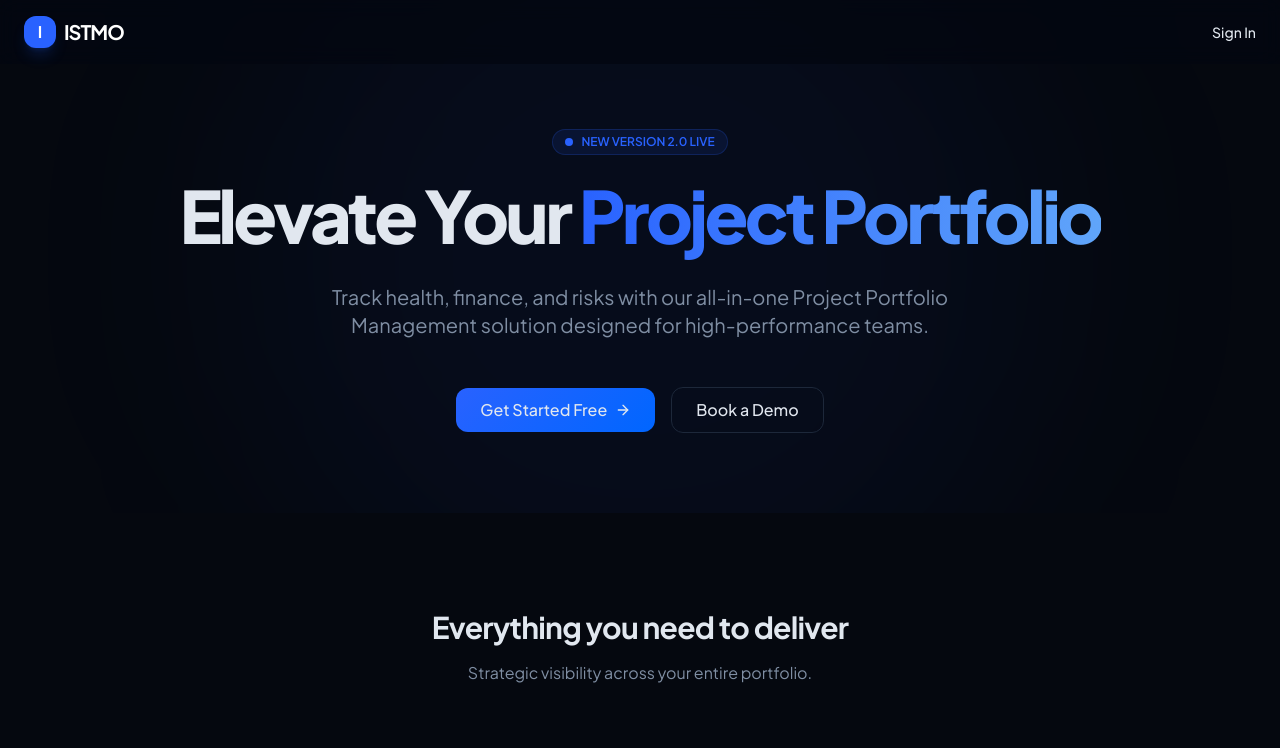
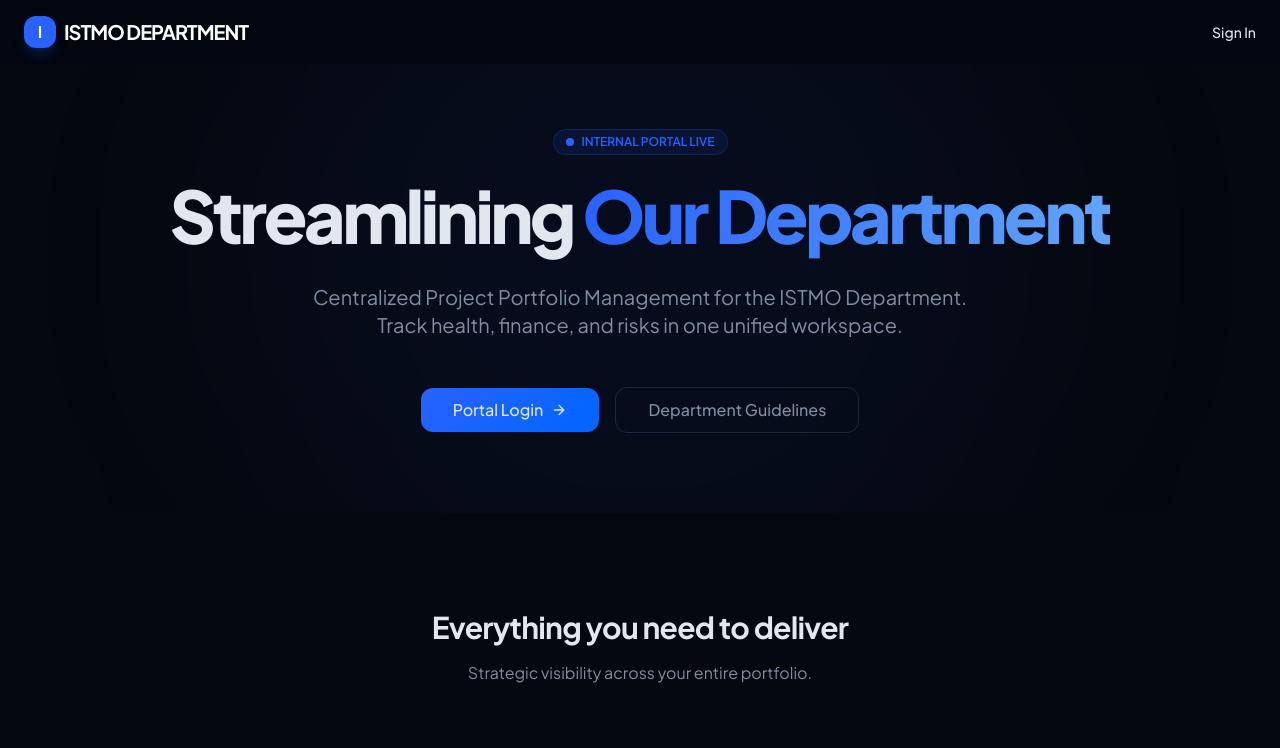
Before and after one commit to shukrishariff-oms/project-management-system, a React (Vite) app in the folder frontend/: page / in a window 1280 px wide. Shown: the top 748 px of the page. Built offline with nearby package versions, Linux system fonts and the light colour scheme; no server answers.

Commit message:
Branding: Customize copy for ISTMO DEPARTMENT internal use

```diff
--- a/frontend/src/components/DashboardLayout.jsx
+++ b/frontend/src/components/DashboardLayout.jsx
@@ -57,7 +57,7 @@ const DashboardLayout = ({ children, headerActions }) => {
             <header className="lg:hidden fixed top-0 left-0 right-0 h-16 nav-blur flex items-center justify-between px-6 z-[40]">
                 <div className="flex items-center gap-2">
                     <div className="w-8 h-8 bg-primary rounded-lg flex items-center justify-center font-bold text-white shadow-lg shadow-primary/20">I</div>
-                    <span className="text-white font-bold tracking-tighter">ISTMO</span>
+                    <span className="text-white font-bold tracking-tighter">ISTMO DEPARTMENT</span>
                 </div>
                 <button
                     onClick={toggleMobileMenu}
@@ -88,8 +88,8 @@ const DashboardLayout = ({ children, headerActions }) => {
                         <LayoutGrid size={20} className="text-white" />
                     </div>
                     <div>
-                        <h1 className="text-white font-bold text-sm tracking-tight leading-none">ISTMO Platform</h1>
-                        <span className="text-[10px] text-muted-foreground font-semibold uppercase tracking-wider">Enterprise Suite</span>
+                        <h1 className="text-white font-bold text-sm tracking-tight leading-none uppercase">ISTMO Department</h1>
+                        <span className="text-[10px] text-muted-foreground font-semibold uppercase tracking-wider">Internal Workspace</span>
                     </div>
                     <button
                         onClick={() => setIsMobileMenuOpen(false)}
--- a/frontend/src/pages/LandingPage.jsx
+++ b/frontend/src/pages/LandingPage.jsx
@@ -20,7 +20,7 @@ const LandingPage = () => {
                 <div className="max-w-7xl mx-auto flex justify-between items-center">
                     <div className="flex items-center gap-2">
                         <div className="w-8 h-8 bg-primary rounded-lg flex items-center justify-center font-bold text-white shadow-lg shadow-primary/20">I</div>
-                        <span className="text-xl font-bold tracking-tighter text-white">ISTMO</span>
+                        <span className="text-xl font-bold tracking-tighter text-white uppercase">ISTMO Department</span>
                     </div>
                     <Link to="/login" className="text-sm font-medium hover:text-primary transition-colors">
                         Sign In
@@ -36,20 +36,20 @@ const LandingPage = () => {
                             <span className="animate-ping absolute inline-flex h-full w-full rounded-full bg-primary opacity-75"></span>
                             <span className="relative inline-flex rounded-full h-2 w-2 bg-primary"></span>
                         </span>
-                        NEW VERSION 2.0 LIVE
+                        INTERNAL PORTAL LIVE
                     </div>
                     <h1 className="text-5xl md:text-7xl font-extrabold mb-8 tracking-tighter leading-[1.1]">
-                        Elevate Your <span className="bg-gradient-to-r from-primary to-blue-400 bg-clip-text text-transparent">Project Portfolio</span>
+                        Streamlining <span className="bg-gradient-to-r from-primary to-blue-400 bg-clip-text text-transparent">Our Department</span>
                     </h1>
                     <p className="text-lg md:text-xl text-muted-foreground mb-12 max-w-2xl mx-auto leading-relaxed">
-                        Track health, finance, and risks with our all-in-one Project Portfolio Management solution designed for high-performance teams.
+                        Centralized Project Portfolio Management for the ISTMO Department. Track health, finance, and risks in one unified workspace.
                     </p>
                     <div className="flex flex-col sm:flex-row items-center justify-center gap-4">
-                        <Link to="/login" className="premium-button flex items-center gap-2">
-                            Get Started Free <ArrowRight className="w-4 h-4" />
+                        <Link to="/login" className="premium-button flex items-center gap-2 px-8">
+                            Portal Login <ArrowRight className="w-4 h-4" />
                         </Link>
-                        <button className="px-6 py-2.5 rounded-lg border border-border hover:bg-secondary transition-colors font-medium">
-                            Book a Demo
+                        <button className="px-8 py-2.5 rounded-lg border border-border hover:bg-secondary transition-colors font-medium text-muted-foreground hover:text-white">
+                            Department Guidelines
                         </button>
                     </div>
                 </div>
--- a/frontend/src/pages/LoginPage.jsx
+++ b/frontend/src/pages/LoginPage.jsx
@@ -55,7 +55,7 @@ const LoginPage = () => {
                             <span className="text-2xl font-black text-primary">I</span>
                         </div>
                         <h2 className="text-3xl font-extrabold text-white tracking-tight">Welcome Back</h2>
-                        <p className="text-muted-foreground mt-2 font-medium">Enterprise Portfolio Managed by ISTMO</p>
+                        <p className="text-muted-foreground mt-2 font-medium">Internal Portal for ISTMO Department</p>
                     </div>
 
                     {error && (
```
